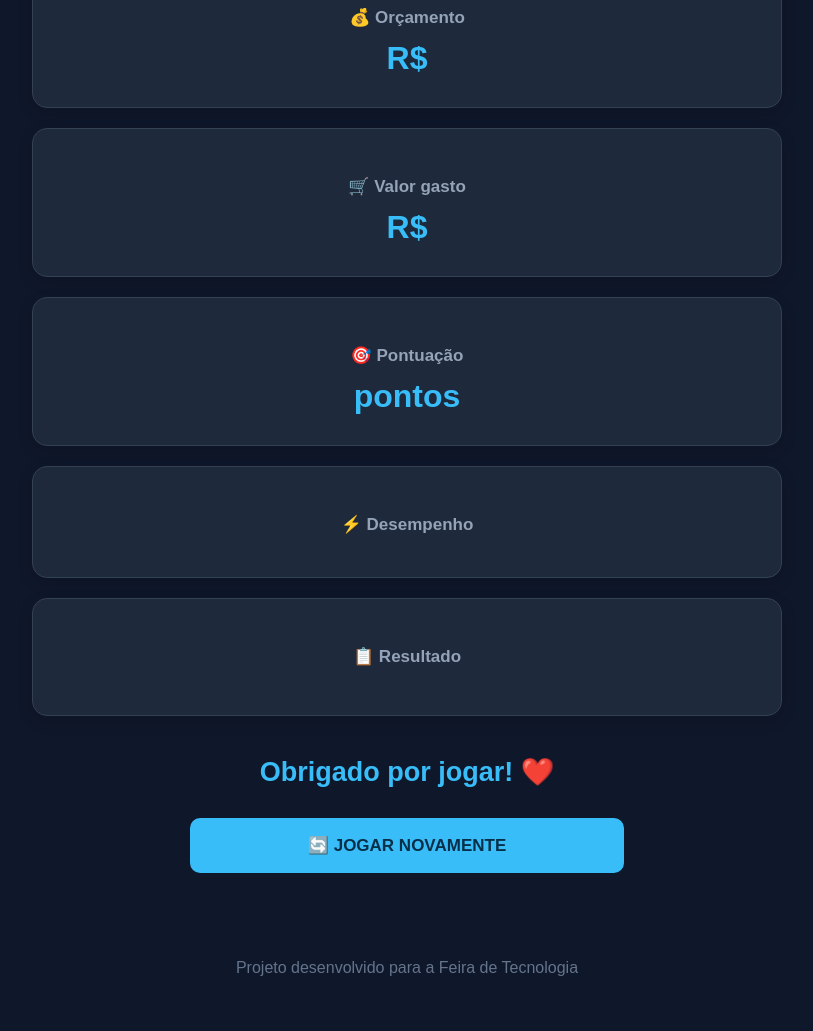
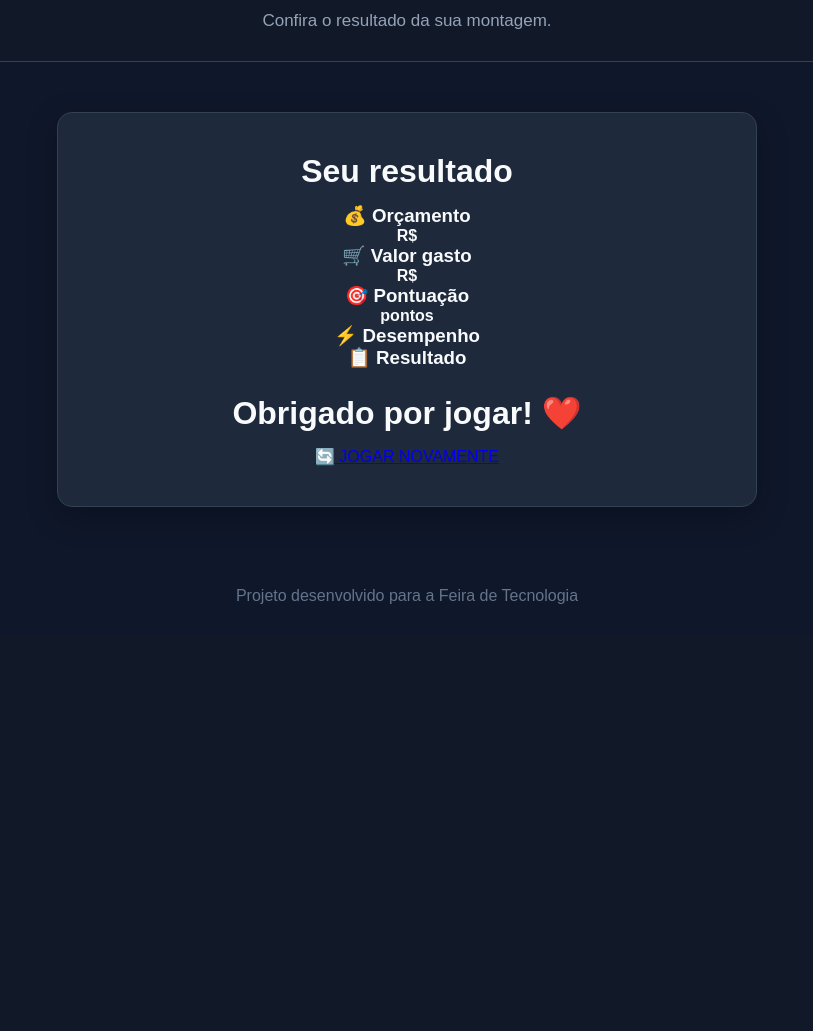
Before and after one commit to allex-aguiar/Bartotec, a Flask app: template templates/resultado.html in a window 1280 px wide. Shown: the part 390-1421 px from the top of the page, without its empty margins (233-1046 px from the left). After the commit the page ends 994 px from the top, so only its background shows below. Run offline with Flask 3, Linux system fonts and the light colour scheme; the template is opened without the code that fills it, so the values that code supplies are empty.

Commit message:
Refactor CSS styles for final screen layout

```diff
--- a/static/style2.css
+++ b/static/style2.css
@@ -1,9 +1,8 @@
-/* ================================= */
-/* TELA FINAL - FIM DO DESAFIO       */
-/* ================================= */
-
-
-/* Fundo da página */
+* {
+    box-sizing: border-box;
+    margin: 0;
+    padding: 0;
+}
 
 body {
     font-family: Arial, sans-serif;
@@ -38,110 +37,136 @@ header p {
 
 main {
     width: 90%;
-    max-width: 750px;
-    margin: 40px auto;
+    max-width: 700px;
+    margin: 50px auto;
 }
 
 
-/* Área dos resultados */
+/* Caixa de resultado */
 
 .resultado {
-    width: 100%;
+    background: #1e293b;
+    border: 1px solid #334155;
+    border-radius: 15px;
+    padding: 40px;
     text-align: center;
-}
-
-.resultado h2 {
-    color: #f8fafc;
-    font-size: 25px;
-    margin: 30px 0 25px;
-}
-.icone img{
-    width: 40px;
-    height: 40px;
-    object-fit: contain;
-    vertical-align: middle;
+    box-shadow: 0 10px 30px rgba(0, 0, 0, 0.25);
 }
 
 
-/* Cards */
+/* Título */
 
-.resultado-card {
-    background: #1e293b;
-    border: 1px solid #334155;
-    border-radius: 15px;
-    padding: 30px;
-    margin-bottom: 20px;
-    box-shadow: 0 5px 15px rgba(0, 0, 0, 0.15);
-    transition: 0.2s;
+.resultado h2 {
+    font-size: 32px;
+    margin-bottom: 15px;
+}
+
+.resultado p {
+    color: #94a3b8;
+    font-size: 17px;
+    margin-bottom: 25px;
+    line-height: 1.5;
 }
 
 
-/* Efeito quando passa o mouse */
+/* Resultado de falha */
 
-.resultado-card:hover {
-    border-color: #38bdf8;
-    transform: translateY(-3px);
+.falha {
+    border-color: #ef4444;
+}
+
+.falha h2 {
+    color: #ef4444;
 }
 
 
-/* Títulos dos cards */
+/* Resultado de sucesso */
 
-.resultado-card h3 {
-    color: #94a3b8;
-    font-size: 17px;
-    margin-bottom: 12px;
+.sucesso {
+    border-color: #38bdf8;
+}
+
+.sucesso h2 {
+    color: #38bdf8;
 }
 
 
 /* Valores */
 
-.resultado-card strong {
+.valor {
+    background: #0f172a;
+    border: 1px solid #334155;
+    border-radius: 10px;
+    padding: 20px;
+    margin-top: 15px;
+}
+
+.valor span {
     display: block;
+    color: #94a3b8;
+    margin-bottom: 8px;
+}
+
+.valor strong {
+    font-size: 25px;
     color: #38bdf8;
-    font-size: 32px;
 }
 
 
-/* Mensagem do resultado */
+/* Pontuação */
 
-.resultado-card p {
-    color: #f8fafc;
-    font-size: 18px;
-    line-height: 1.5;
+.pontuacao {
+    background: #0f172a;
+    border: 1px solid #334155;
+    border-radius: 10px;
+    padding: 20px;
+    margin-top: 15px;
+}
+
+.pontuacao span {
+    display: block;
+    color: #94a3b8;
+    margin-bottom: 8px;
+}
+
+.pontuacao strong {
+    font-size: 35px;
+    color: #38bdf8;
 }
 
 
-/* Obrigado por jogar */
+/* Texto de desempenho */
 
-.resultado .obrigado {
+.sucesso h3 {
+    font-size: 28px;
     color: #38bdf8;
-    font-size: 27px;
-    margin-top: 40px;
-    margin-bottom: 10px;
+    margin: 30px 0 10px;
 }
 
 
-/* Botão */
+/* Botão jogar novamente */
 
-.botao-voltar {
+.voltar {
     display: block;
     width: 100%;
-    max-width: 400px;
-    margin: 30px auto 0;
-    padding: 17px;
+    margin-top: 25px;
+    padding: 16px;
+
     background: #38bdf8;
     color: #082f49;
+
     border-radius: 10px;
+
+    text-align: center;
+    text-decoration: none;
+
     font-size: 17px;
     font-weight: bold;
-    text-decoration: none;
+
     transition: 0.2s;
 }
 
-
-/* Efeito do botão */
-
-.botao-voltar:hover {
+.voltar:hover {
     background: #7dd3fc;
     transform: translateY(-2px);
 }
```
Also changed, not shown: other parts of static/style2.css (+18 -20 lines).
